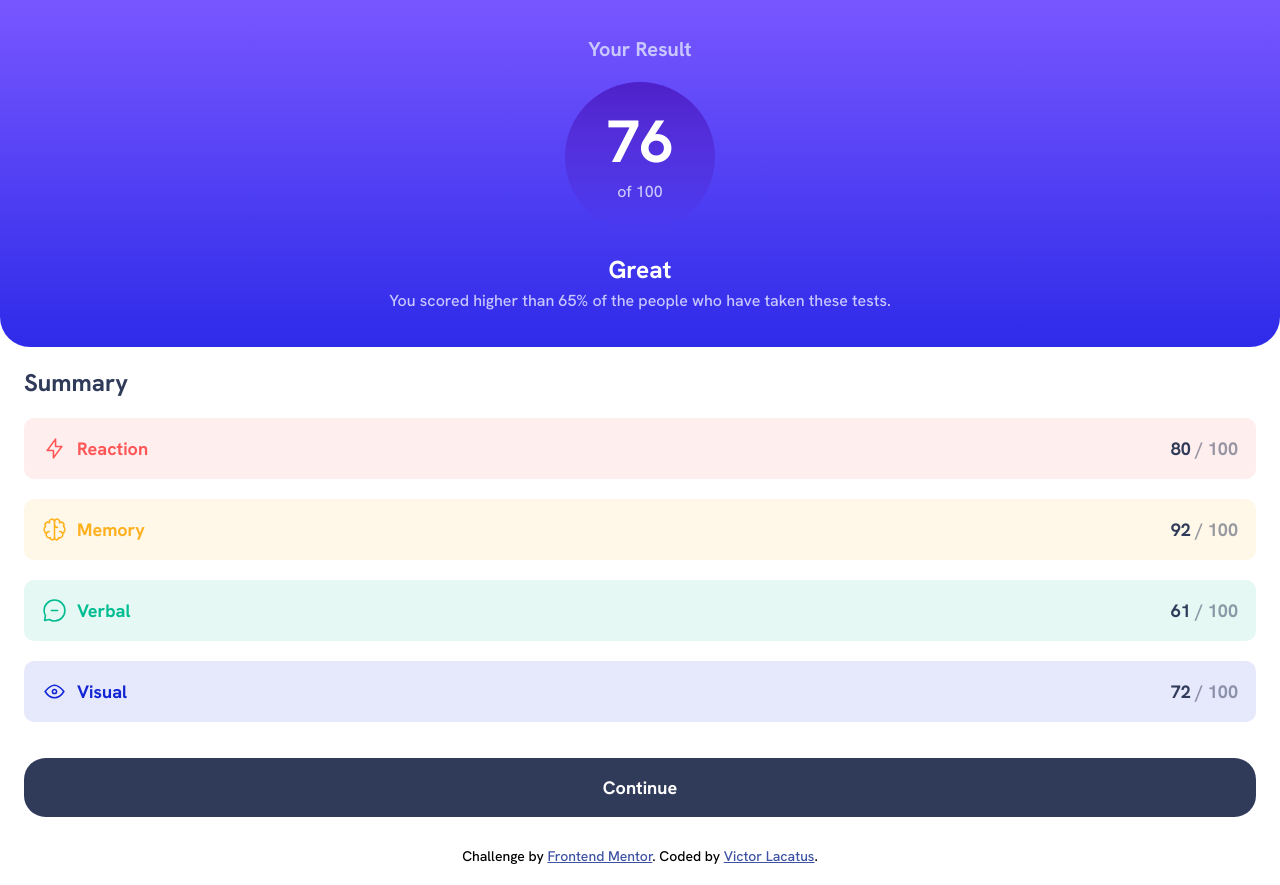
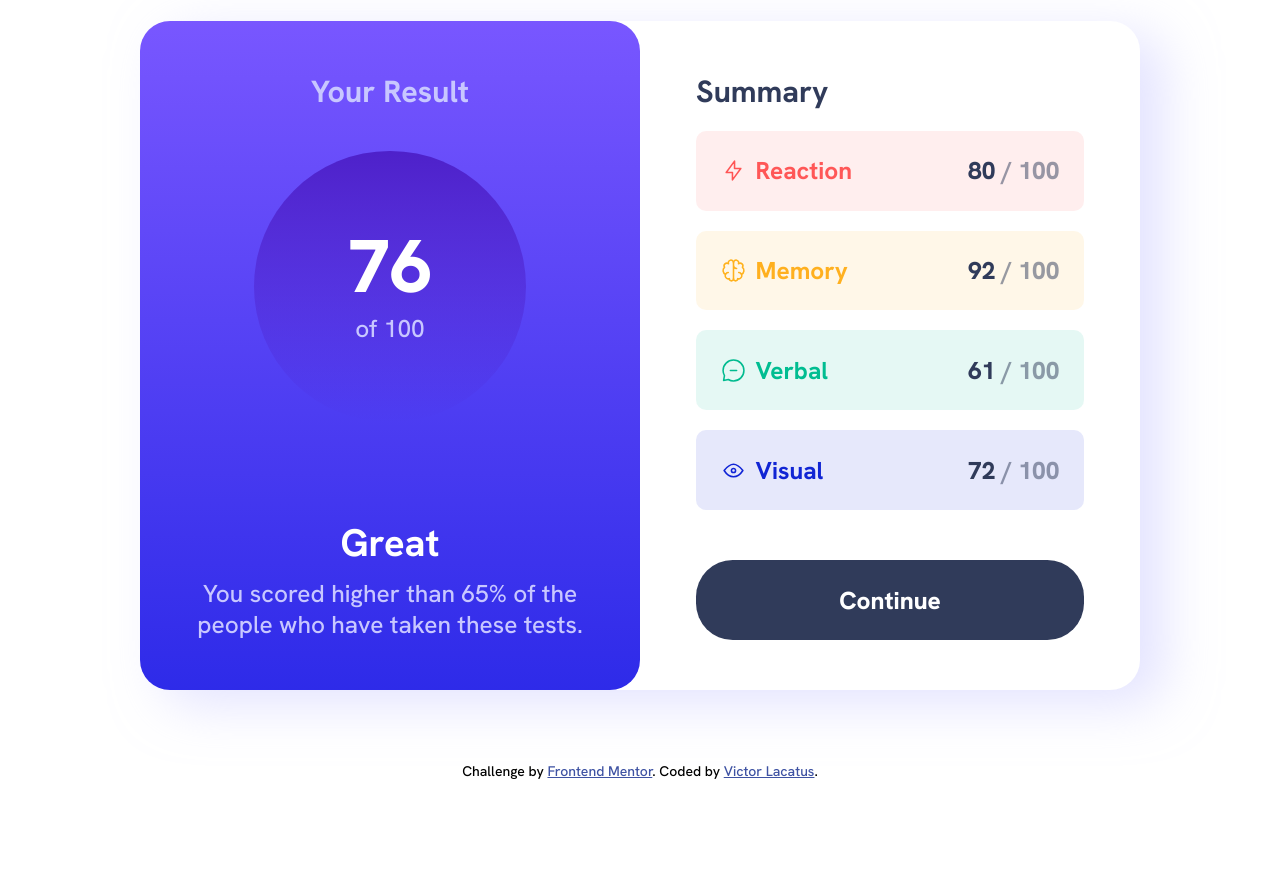
Before and after one commit to georgevictor90/results-summary-component, a plain HTML site: page index.html in a window 1280 px wide. After the commit the page ends 800 px from the top, so only its background shows below. Drawn offline with Linux system fonts and the light colour scheme.

Commit message:
add styles for larger devices and media queries

```diff
--- a/style.css
+++ b/style.css
@@ -11,24 +11,24 @@
 }
 
 @font-face {
-  font-family: "Hanken Grotesk Extra Bold";
+  font-family: "Hanken Grotesk";
   src: url("assets/fonts/static/HankenGrotesk-ExtraBold.ttf") format("truetype");
   font-weight: 800;
 }
 
 :root {
   /* ### Primary */
-  --light-red-hsl: 0, 100%, 67%;
-  --light-red: hsl(var(--light-red-hsl));
+  --light-red: hsl(0, 100%, 67%);
+  --light-red-lighter: hsla(0, 100%, 67%, 0.1);
 
-  --orange-yellow-hsl: 39, 100%, 56%;
-  --orange-yellow: hsl(var(--orange-yellow-hsl));
+  --orange-yellow: hsl(39, 100%, 56%);
+  --orange-yellow-lighter: hsla(39, 100%, 56%, 0.1);
 
-  --green-teal-hsl: 166, 100%, 37%;
-  --green-teal: hsl(var(--green-teal-hsl));
+  --green-teal: hsl(166, 100%, 37%);
+  --green-teal-lighter: hsla(166, 100%, 37%, 0.1);
 
-  --cobalt-blue-hsl: 234, 85%, 45%;
-  --cobalt-blue: hsl(var(--cobalt-blue-hsl));
+  --cobalt-blue: hsl(234, 85%, 45%);
+  --cobalt-blue-lighter: hsla(234, 85%, 45%, 0.1);
 
   /* ## Gradients */
   /* ### Background */
@@ -40,21 +40,16 @@
   --persian-blue: hsla(241, 72%, 46%, 0);
 
   /*## Neutral */
-  --white-hsl: 0, 0%, 100%;
-  --white: hsl(var(--white-hsl));
+  --white: hsl(0, 0%, 100%);
 
-  --pale-blue-hsl: 221, 100%, 96%;
-  --pale-blue: hsl(var(--pale-blue-hsl));
+  /* --pale-blue-hsl: 221, 100%, 96%;
+  --pale-blue: hsl(var(--pale-blue-hsl)); */
 
-  --light-lavender-hsl: 241, 100%, 89%;
-  --light-lavender: hsl(var(--light-lavender-hsl));
+  --light-lavender: hsl(241, 100%, 89%);
+  --light-lavender-lighter: hsla(241, 100%, 89%, 0.5);
 
-  --dark-gray-hsl: 224, 30%, 27%;
-  --dark-gray-blue: hsl(var(--dark-gray-hsl));
-
-  /* Typography */
-  /* 10px */
-  font-size: 62.5%;
+  --dark-gray-blue: hsl(224, 30%, 27%);
+  --dark-gray-blue-lighter: hsla(224, 30%, 27%, 0.5);
 }
 
 * {
@@ -63,10 +58,26 @@
   box-sizing: border-box;
 }
 
+html {
+  /* Typography */
+  /* 10px */
+  font-size: 62.5%;
+}
+
 body {
   font-family: "Hanken Grotesk", sans-serif;
   font-size: 1.6rem;
   font-weight: 500;
+  min-height: 100vh;
+  position: relative;
+  display: grid;
+  background-color: var(--white);
+}
+
+.results-summary {
+  margin: 0 auto;
+  /* max-width: 480px; */
+  background-color: var(--white);
 }
 
 .score-info {
@@ -98,7 +109,7 @@ body {
   justify-content: center;
   margin: 2rem auto 0;
   width: 150px;
-  aspect-ratio: 1;
+  aspect-ratio: 1/1;
   border-radius: 50%;
   background-image: linear-gradient(
     to bottom,
@@ -114,7 +125,7 @@ body {
 }
 
 .score-assesment {
-  margin-top: 2.2rem;
+  margin-top: 3.052rem;
   font-size: 2.441rem;
   font-weight: 700;
 }
@@ -132,6 +143,7 @@ body {
 }
 
 .summary-title {
+  font-size: 2rem;
   color: var(--dark-gray-blue);
 }
 
@@ -141,7 +153,7 @@ body {
   flex-direction: column;
   gap: 2rem;
   list-style: none;
-  font-size: 1.8rem;
+  font-size: 1.6rem;
   font-weight: 700;
 }
 
@@ -168,19 +180,19 @@ body {
 }
 
 .reaction {
-  background-color: hsla(var(--light-red-hsl), 0.1);
+  background-color: var(--light-red-lighter);
 }
 
 .memory {
-  background-color: hsla(var(--orange-yellow-hsl), 0.1);
+  background-color: var(--orange-yellow-lighter);
 }
 
 .verbal {
-  background-color: hsla(var(--green-teal-hsl), 0.1);
+  background-color: var(--green-teal-lighter);
 }
 
 .visual {
-  background-color: hsla(var(--cobalt-blue-hsl), 0.1);
+  background-color: var(--cobalt-blue-lighter);
 }
 
 .skill-name-reaction {
@@ -201,7 +213,7 @@ body {
 }
 
 .skill-score > span:last-child {
-  color: hsla(var(--dark-gray-hsl), 0.5);
+  color: var(--dark-gray-blue-lighter);
 }
 
 a.continue:link,
@@ -217,8 +229,7 @@ a.continue:visited {
   width: 100%;
   padding: 1em;
   border: none;
-  border-radius: 1.2em;
-  touch-action: auto;
+  border-radius: 1.5em;
 }
 
 a.continue:hover,
@@ -233,3 +244,84 @@ a.continue:focus-visible {
   outline: 5px dashed orangered;
   outline-offset: 5px;
 }
+
+@media (min-width: 480px) {
+  html {
+    font-size: 75%;
+  }
+  .score-container {
+    width: 18.8rem;
+  }
+  .score-value {
+    font-size: 7.451rem;
+  }
+}
+
+@media (min-width: 968px) {
+  html {
+    font-size: 62.6%;
+  }
+  body {
+    place-items: center;
+  }
+
+  .results-summary {
+    display: flex;
+    width: 1000px;
+    max-width: unset;
+    border-radius: 3rem;
+    box-shadow: 2.4rem 1.4rem 5.2rem var(--light-lavender-lighter);
+  }
+  .score-info,
+  .summary-info {
+    display: flex;
+    flex-direction: column;
+    padding-block: 5rem;
+    padding-inline: 5.6rem;
+    width: 50%;
+  }
+
+  .summary-title,
+  .score-title {
+    font-size: 3.052rem;
+  }
+  .score-info {
+    border-radius: 3rem;
+  }
+
+  .score-container {
+    margin-top: 4rem;
+    width: 70%;
+  }
+
+  .score-range,
+  .score-description,
+  .summary-scores-list,
+  a.continue:link,
+  a.continue:visited {
+    font-size: 2.441rem;
+  }
+
+  .score-details {
+    margin-top: auto;
+  }
+
+  .score-assesment {
+    font-size: 3.815rem;
+    margin-top: 0;
+  }
+
+  .score-description {
+    margin-top: 1rem;
+  }
+
+  a.continue:link,
+  a.continue:visited {
+    margin-top: 5rem;
+  }
+
+  .attribute {
+    position: absolute;
+    bottom: 0;
+  }
+}
```
